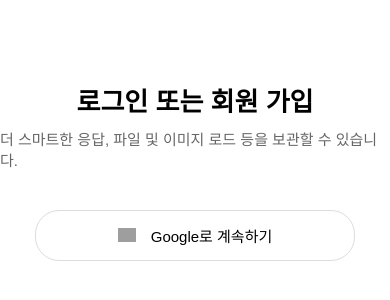
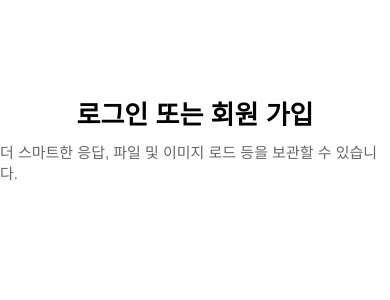
Before and after one commit to chch0101/video-mask-viewer, a React (Vite) app in the folder frontend/: page / in a window 390 px wide. Shown: the part 244-544 px from the top of the page. Built offline with nearby package versions, Linux system fonts and the light colour scheme; no server answers; grey boxes are pictures that could not be loaded.

Commit message:
Fix: implement mobile-friendly Google login using official component and ID token verification

```diff
--- a/frontend/src/App.jsx
+++ b/frontend/src/App.jsx
@@ -3,7 +3,7 @@ import ControlPanel from './components/ControlPanel'
 import VideoPlayer from './components/VideoPlayer'
 import EvaluationPanel from './components/EvaluationPanel'
 import { MaskProvider, useMask } from './contexts/MaskContext'
-import { useGoogleLogin, googleLogout } from '@react-oauth/google'
+import { GoogleLogin, googleLogout } from '@react-oauth/google'
 
 const initialEvaluations = {
   Q1: { result: null, frameRanges: [] },
@@ -44,14 +44,13 @@ function AppContent() {
   const videoPlayerRef = useRef(null)
   const maskSourceDebounceRef = useRef(null)
 
-  // Google Login Hook
-  const login = useGoogleLogin({
-    onSuccess: async (tokenResponse) => {
+  // Google Login Success Handler
+  const handleLoginSuccess = async (credentialResponse) => {
     try {
       const res = await fetch('/api/auth/google', {
         method: 'POST',
         headers: { 'Content-Type': 'application/json' },
-          body: JSON.stringify({ credential: tokenResponse.access_token || tokenResponse.credential })
+        body: JSON.stringify({ credential: credentialResponse.credential })
       })
       const data = await res.json()
       if (data.success && data.user) {
@@ -63,9 +62,7 @@ function AppContent() {
     } catch (err) {
       console.error("Error during authentication", err)
     }
-    },
-    onError: errorResponse => console.log(errorResponse),
-  });
+  }
 
   const handleLogout = () => {
     googleLogout()
@@ -509,20 +506,16 @@ function AppContent() {
           <h1 style={{ marginBottom: '10px', fontSize: '26px', fontWeight: '600' }}>로그인 또는 회원 가입</h1>
           <p style={{ color: '#666', marginBottom: '40px', fontSize: '15px' }}>더 스마트한 응답, 파일 및 이미지 로드 등을 보관할 수 있습니다.</p>
 
-          <button
-            onClick={() => login()}
-            style={{
-              display: 'flex', alignItems: 'center', justifyContent: 'center',
-              width: '320px', padding: '14px', border: '1px solid #ddd', borderRadius: '24px',
-              background: '#fff', cursor: 'pointer', fontSize: '15px', fontWeight: '500',
-              marginBottom: '15px', transition: 'box-shadow 0.2s'
-            }}
-            onMouseOver={(e) => e.currentTarget.style.boxShadow = '0 2px 4px rgba(0,0,0,0.1)'}
-            onMouseOut={(e) => e.currentTarget.style.boxShadow = 'none'}
-          >
-            <img src="https://upload.wikimedia.org/wikipedia/commons/c/c1/Google_%22G%22_logo.svg" alt="Google" style={{ width: 18, marginRight: 15 }} />
-            Google로 계속하기
-          </button>
+          <div style={{ width: '320px', display: 'flex', justifyContent: 'center' }}>
+            <GoogleLogin
+              onSuccess={handleLoginSuccess}
+              onError={() => console.log('Login Failed')}
+              theme="outline"
+              shape="pill"
+              width="320px"
+              locale="ko"
+            />
+          </div>
         </div>
       ) : (
         <div style={{ position: 'relative', width: '100%', height: '100%', display: 'flex', flexDirection: 'row' }}>
```
Also changed, not shown: 1 other file (tests, documents, lock files or other folders). Lines whose indentation alone changed are shown as unchanged.
